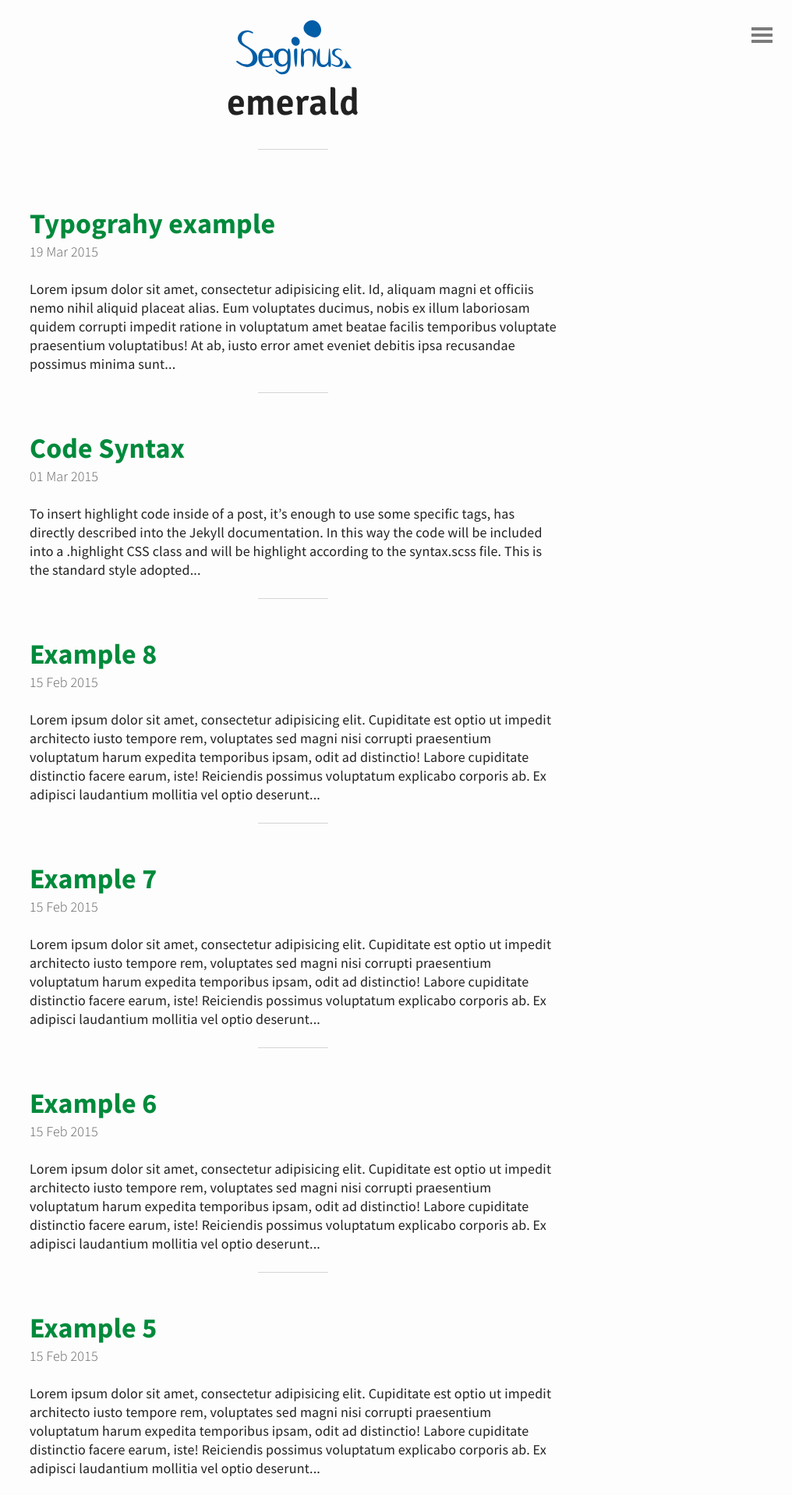
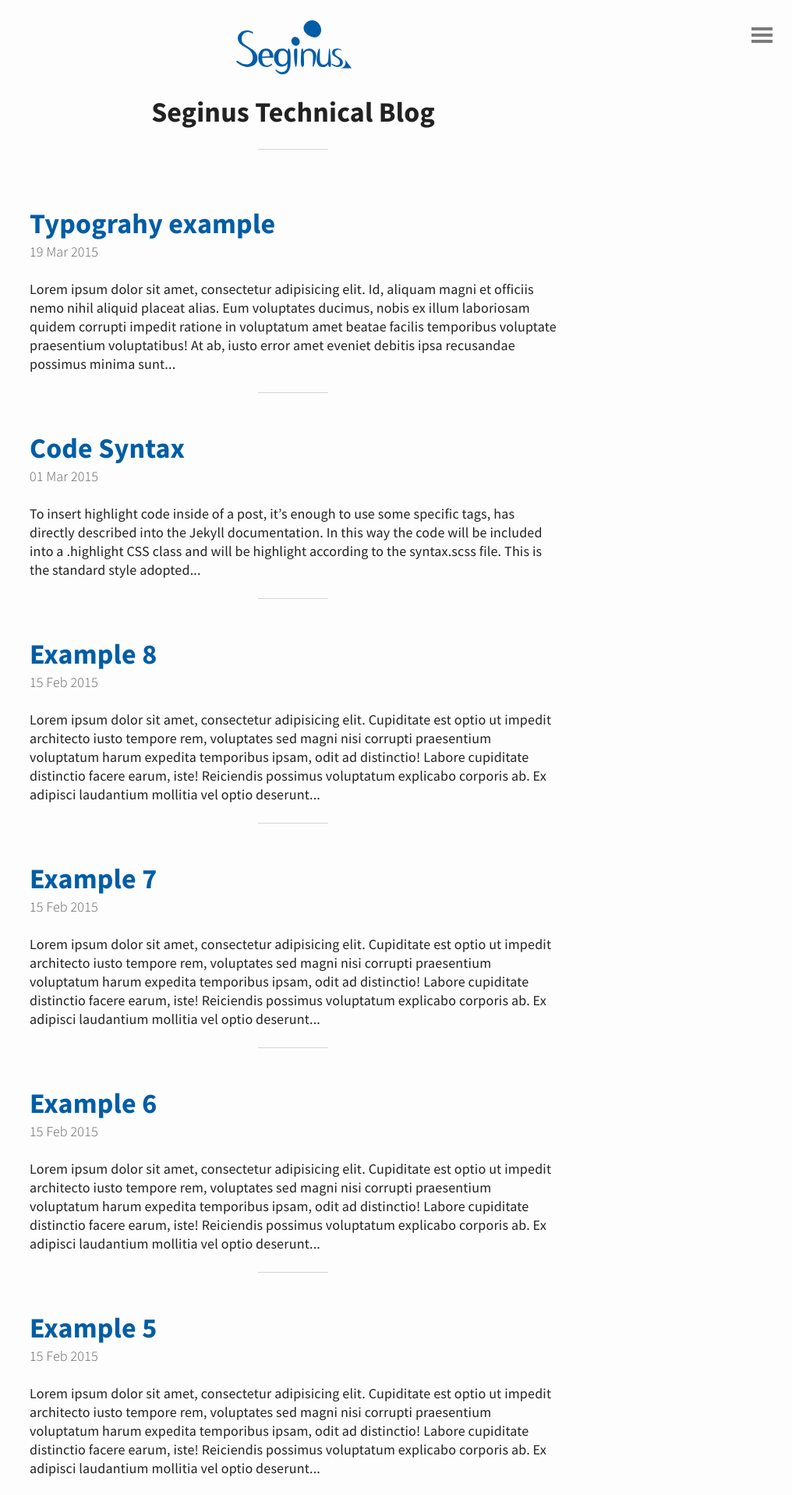
Before and after one commit to seginushq/seginushq.github.io, a Jekyll site: the page built from index.html, in a window 1280 px wide. Shown: the top 1917 px of the page at 78% size, without its empty margins (264-1280 px from the left). Built offline with Jekyll 4.4.1, drawn with Linux system fonts in a browser that asks for light colours; the list of posts is cut into pages by our own code.

Commit message:
modify header

```diff
--- a/_includes/header.html
+++ b/_includes/header.html
@@ -1,6 +1,6 @@
 <header id="header">
   <a href="{{ site.baseurl }}">
     <img src="{{ "img/seginus_logo.svg" | prepend: site.baseurl }}" alt="Emerald Logo">
-    <h1>emerald</h1>
+    <h2>Seginus Technical Blog</h2>
   </a>
 </header>
--- a/_sass/base.scss
+++ b/_sass/base.scss
@@ -18,7 +18,7 @@ html, body, h1, h2, h3, h4, h5, h6, p, ul, ol, li, img {
 
 /*- Base color -*/
 
-$main-color: #008A3C;
+$main-color: #005DA6;
 $background-color: #FDFDFD;
 $text-color: #222222;
 
```
Also changed, not shown: 1 other file. Lines whose indentation alone changed are shown as unchanged.
